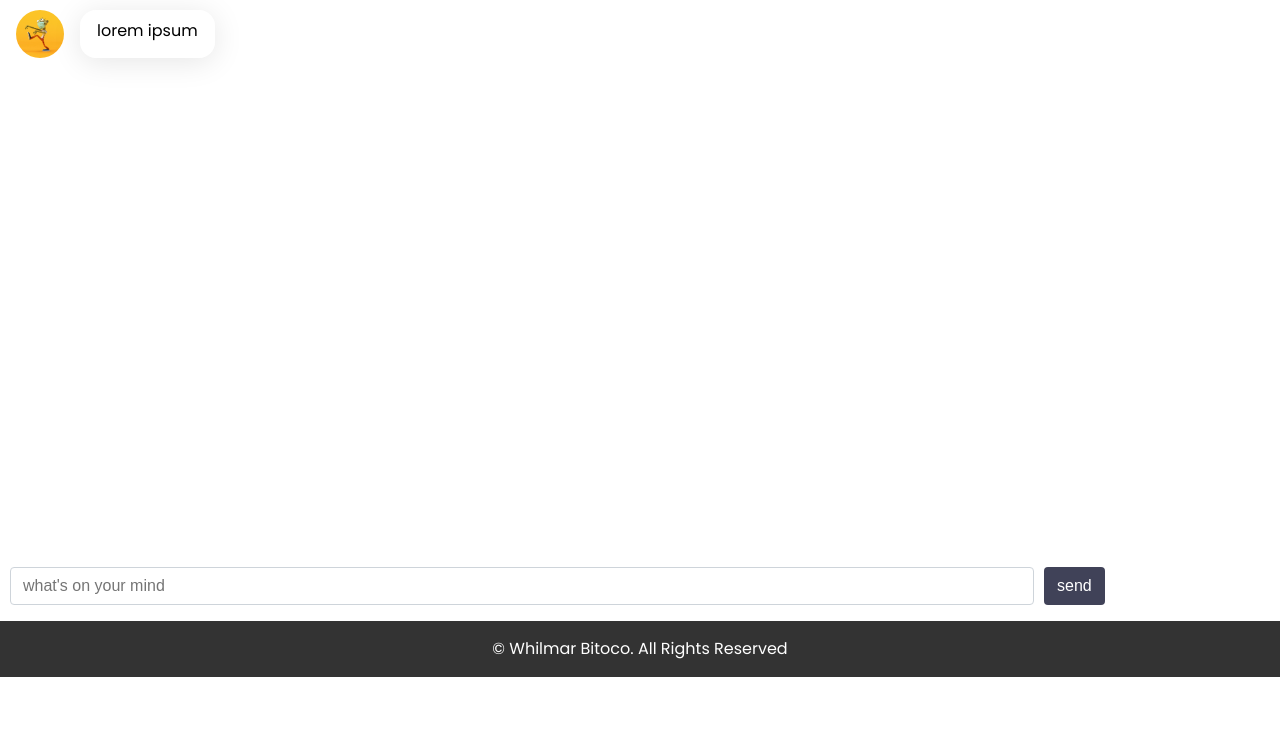
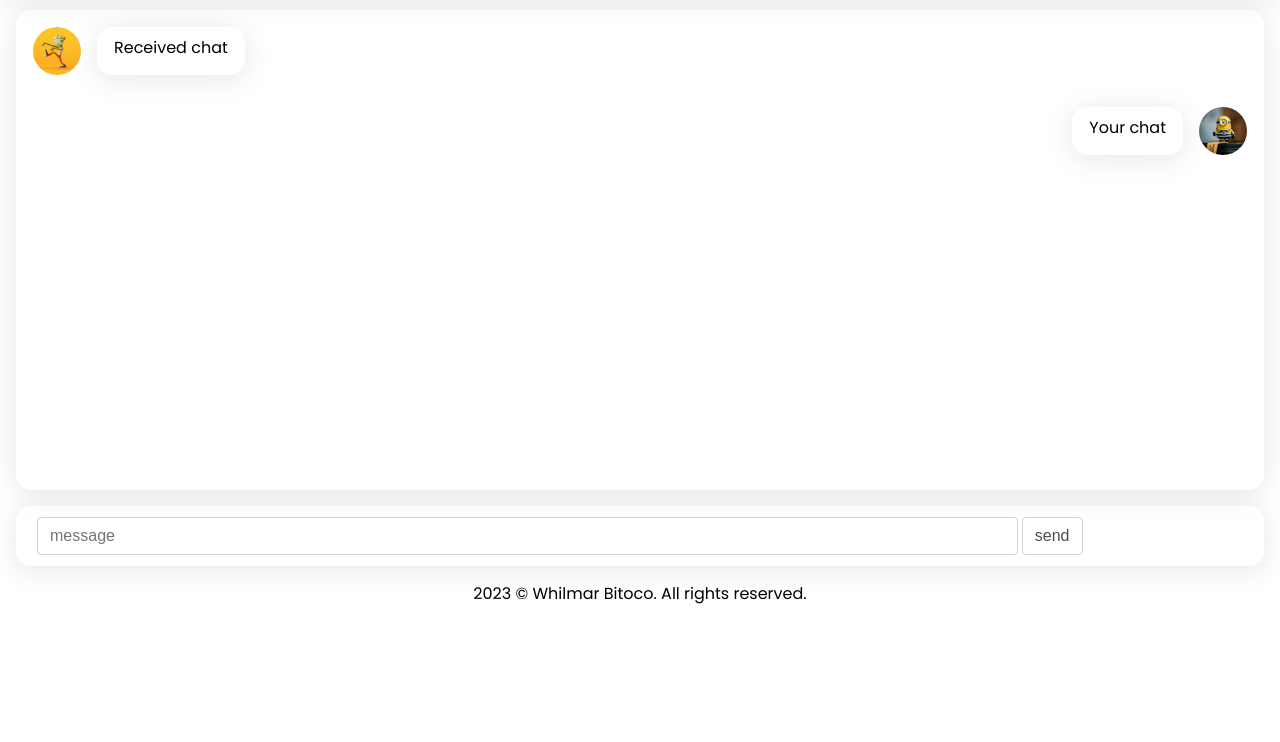
Before and after one commit to whilmarbitoco/chat-app, a plain HTML site: page index.html in a window 1280 px wide. Shown: the part 58-800 px from the top of the page. Drawn offline with Linux system fonts and the light colour scheme.

Commit message:
Modified the design

```diff
--- a/css/index.css
+++ b/css/index.css
@@ -15,14 +15,22 @@ body {
 header {
     margin: 0;
     padding: 0.5rem 10px;
-    background-color: #333;
-    color: white;
+    /*  background-color: #333;*/
+    color: #000;
+    box-shadow: 0 4px 30px rgba(0, 0, 0, 0.1);
 }
 
 .chat {
     /* background-color: red;*/
-    height: 35rem;
+    height: 30rem;
+    margin: 1rem;
     overflow: scroll;
+    background: rgba(255, 255, 255, 0.09);
+    border-radius: 16px;
+    box-shadow: 0 4px 30px rgba(0, 0, 0, 0.1);
+    backdrop-filter: blur(7.8px);
+    -webkit-backdrop-filter: blur(7.8px);
+    border: 1px solid rgba(255, 255, 255, 0.3);
 }
 
 .chat p {
@@ -53,16 +61,11 @@ header {
     margin-right: 1rem;
 }
 
-.respond {
-    width: 100vw;
-}
-
 .e-con img {
     margin-left: 1rem;
 }
 
 .e-con {
-    width: 100vw;
     /*  background-color: yellow; */
     padding: 1rem;
     display: flex;
@@ -70,15 +73,23 @@ header {
 }
 
 .input {
+    margin-bottom: 1rem;
+    margin: 1rem;
     display: flex;
-    margin-bottom: 1rem;
+    padding: 10px;
+    border-radius: 10px;
+    background: rgba(255, 255, 255, 0.09);
+    border-radius: 16px;
+    box-shadow: 0 4px 30px rgba(0, 0, 0, 0.1);
+    backdrop-filter: blur(7.8px);
+    -webkit-backdrop-filter: blur(7.8px);
+    border: 1px solid rgba(255, 255, 255, 0.3);
 }
 
 input[type="text"] {
     display: block;
-    margin-right: 10px;
+    margin-right: 2px;
     margin-left: 10px;
-    margin-top: 0.8rem;
     width: 80%;
     padding: 0.375rem 0.75rem;
     font-size: 1rem;
@@ -100,53 +111,32 @@ input[type="text"]:focus {
 }
 
 button {
-    display: inline-block;
-    margin-top: 0.8rem;
+    display: block;
     margin-right: 10px;
-    font-weight: 400;
-    color: #fff;
-    text-align: center;
-    vertical-align: middle;
-    -webkit-user-select: none;
-    -moz-user-select: none;
-    -ms-user-select: none;
-    user-select: none;
-    background-color: #404258;
-    border: 1px solid transparent;
+    margin-left: 2px;
     padding: 0.375rem 0.75rem;
     font-size: 1rem;
     line-height: 1.5;
+    color: #495057;
+    background-color: #fff;
+    background-clip: padding-box;
+    border: 1px solid #ced4da;
     border-radius: 0.25rem;
-    transition: color 0.15s ease-in-out, background-color 0.15s ease-in-out,
-        border-color 0.15s ease-in-out, box-shadow 0.15s ease-in-out;
-}
-
-button:hover {
-    color: #fff;
-    text-decoration: none;
-    background-color: #6b728e;
-    border-color: #e9ecef;
-}
-
-button:active {
-    color: #fff;
-    background-color: #dae0e5;
-    border-color: #d3d9df;
 }
 
 button:focus {
+    color: #495057;
+    background-color: #80bdff;
+    border-color: #000;
     outline: 0;
-    box-shadow: 0 0 0 0.2rem rgba(72, 120, 240, 0.25);
 }
 
-footer {
-    padding: 1rem 0;
-    margin-bottom: 0;
-    left: 0;
-    bottom: 0;
-    width: 100%;
-
-    background-color: #333;
-    color: white;
+.footer {
+    height: 10vh;
+    align-items: center;
     text-align: center;
 }
+
+.footer p {
+
+}
--- a/index.html
+++ b/index.html
@@ -4,7 +4,7 @@
         <meta charset="UTF-8" />
         <meta name="viewport" content="width=device-width, initial-scale=1.0" />
         <link rel="stylesheet" href="css/index.css" />
-
+        <meta name="description" content="A simple Chat App" />
         <title>Chat App</title>
     </head>
     <body>
@@ -13,20 +13,15 @@
         </header>
         <div id="app" class="main">
             <div class="chat">
-                <div class="receive">
-                    <img class="r-img" src="julien.jpg" alt="yoyoy" />
-                    <p class="r-p">lorem ipsum</p>
+                <div v-for="r in receive" :key="r.id" class="receive">
+                    <img class="r-img" src="img/julien.jpg" alt="yoyoy" />
+                    <p class="r-p">{{ r.msg }}</p>
                 </div>
 
                 <div class="respond">
-                    <div
-                        v-show="state"
-                        v-for="chat in chats"
-                        :key="chat.id"
-                        class="e-con"
-                    >
+                    <div v-for="chat in chats" :key="chat.id" class="e-con">
                         <p class="e-p">{{ chat.msg }}</p>
-                        <img class="e-img" src="alison.jpg" alt="yoyoy" />
+                        <img class="e-img" src="img/alison.jpg" alt="yoyoy" />
                     </div>
                 </div>
             </div>
@@ -37,15 +32,15 @@
                         type="text"
                         name="text-data"
                         id="text-data"
-                        placeholder="what's on your mind"
+                        placeholder="message"
                     />
                     <button type="submit">send</button>
                 </div>
             </form>
         </div>
-        <footer>
-            <p>&copy; Whilmar Bitoco. All Rights Reserved</p>
-        </footer>
+        <div class="footer">
+            <p>2023 &copy; Whilmar Bitoco. All rights reserved.</p>
+        </div>
         <script src="js/vue.js"></script>
         <script src="js/index.js"></script>
     </body>
--- a/js/index.js
+++ b/js/index.js
@@ -1,15 +1,47 @@
 const app = Vue.createApp({
     data() {
         return {
+            chatData: [
+                {
+                    id: 18245,
+                    name: "whil",
+                    msg: "Your chat",
+                },
+                {
+                    id: 1832,
+                    name: "auser",
+                    msg: "Received chat",
+                },
+            ],
             chats: [],
+            receive: [],
+            currentUser: "whil",
             state: false,
         };
     },
     methods: {
         sendMessage(e) {
             e.preventDefault();
-            this.chats = [...this.chats, this.chats];
-            this.state = true;
+            if (this.chats.msg) {
+                this.chats.id = Math.floor(Math.random() * 194727);
+                this.chats.name = "whil";
+                this.chats = [...this.chats, this.chats];
+                this.state = true;
+                //console.log(this.chats);
+            }
         },
     },
+    created() {
+        // use an api and replace the chatData with the actual chat datas from the api ==\/
+        //axios.get().then((chatData) => {});
+
+        const chat = this.chatData.filter(
+            (data) => data.name === this.currentUser
+        );
+        const rec = this.chatData.filter(
+            (data) => data.name !== this.currentUser
+        );
+        this.receive = [...rec];
+        this.chats = [...chat];
+    },
 }).mount("#app");
```
Also changed, not shown: img/alison.jpg (added), img/julien.jpg (added), 1 other file.
